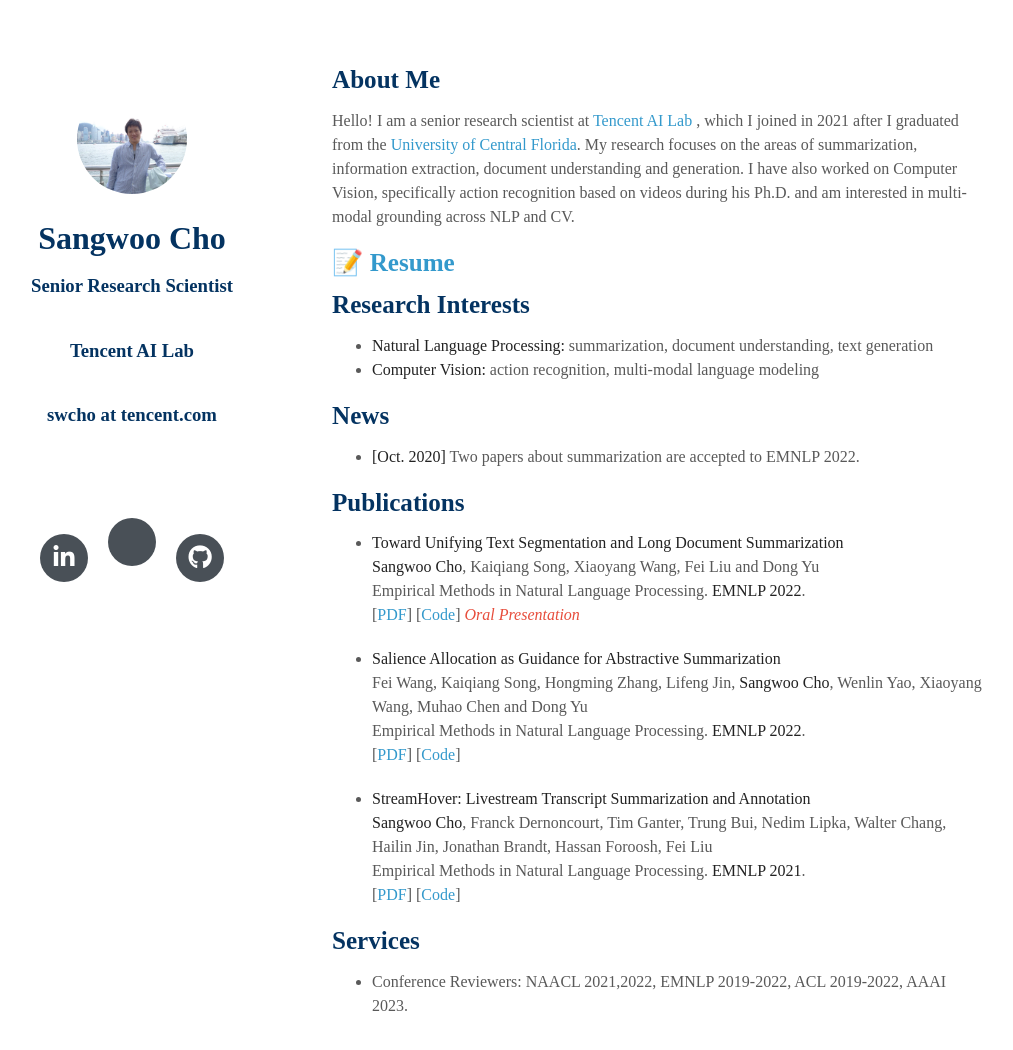
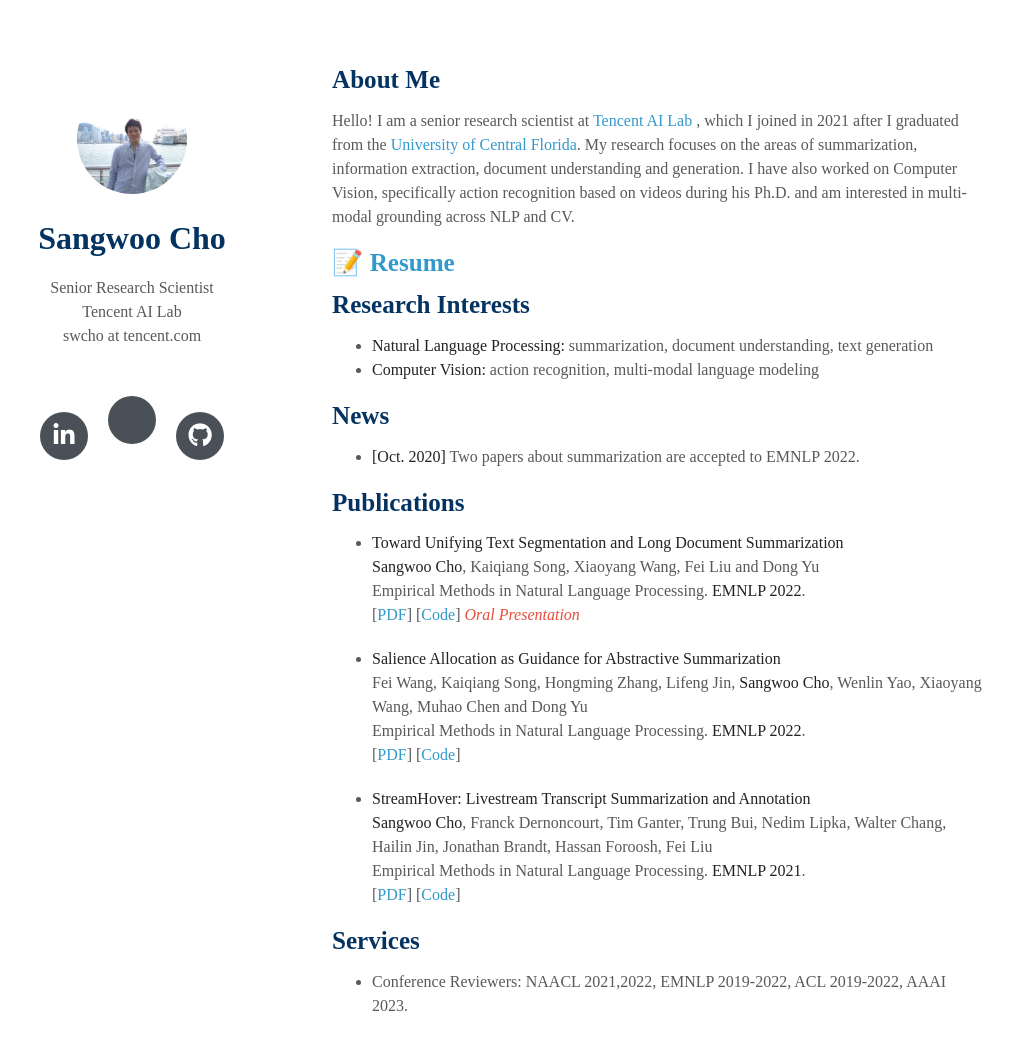
Before and after one commit to sangwoo3/sangwoo3.github.io, a Jekyll site: the page built from index.md, in a window 1280 px wide and 1112 px high. Shown: the top 1050 px of the window, without its empty margins (138-1151 px from the left). Built offline with Jekyll 4.4.1, drawn with Linux system fonts in a browser that asks for light colours; nearby versions of some CDN libraries; some web fonts are replaced; a style sheet for code colours, icons or effects is not loaded; our own code applies the rules of GitHub Pages for plain Markdown files.

Commit message:
new homepage

```diff
--- a/_layouts/homepage.html
+++ b/_layouts/homepage.html
@@ -34,13 +34,13 @@
         <h1 style="font-size:2em;">{{ site.title }}</h1>
 
         {% if site.position %}
-        <h3>{{ site.position }}</h3>
+        {{ site.position }}
         <br>
         {% endif %}
-        <h3>{{ site.affiliation }}</h3>
+        {{ site.affiliation }}
         {% if site.email %}
         <br>
-        <h3>{{ site.email }}</h3>
+        {{ site.email }}
         <br>
         <br>
         {% endif %}
--- a/_sass/minimal-light.scss
+++ b/_sass/minimal-light.scss
@@ -79,7 +79,7 @@ papertitle {
       opacity: 0.5;
       position: absolute;
       top: 0;
-      width: 100%;
+      width: 150%;
     }
 
     .image.avatar {
```
